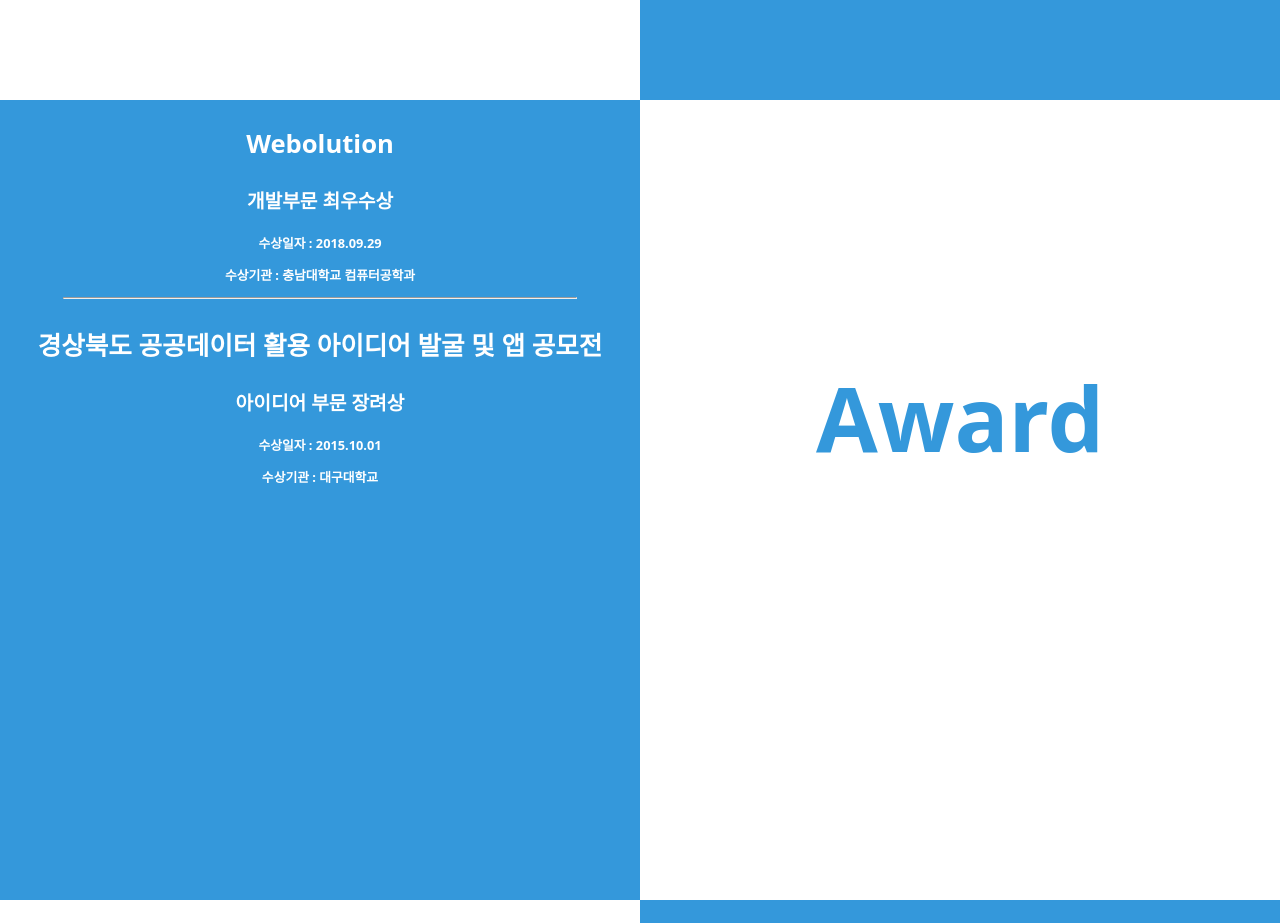
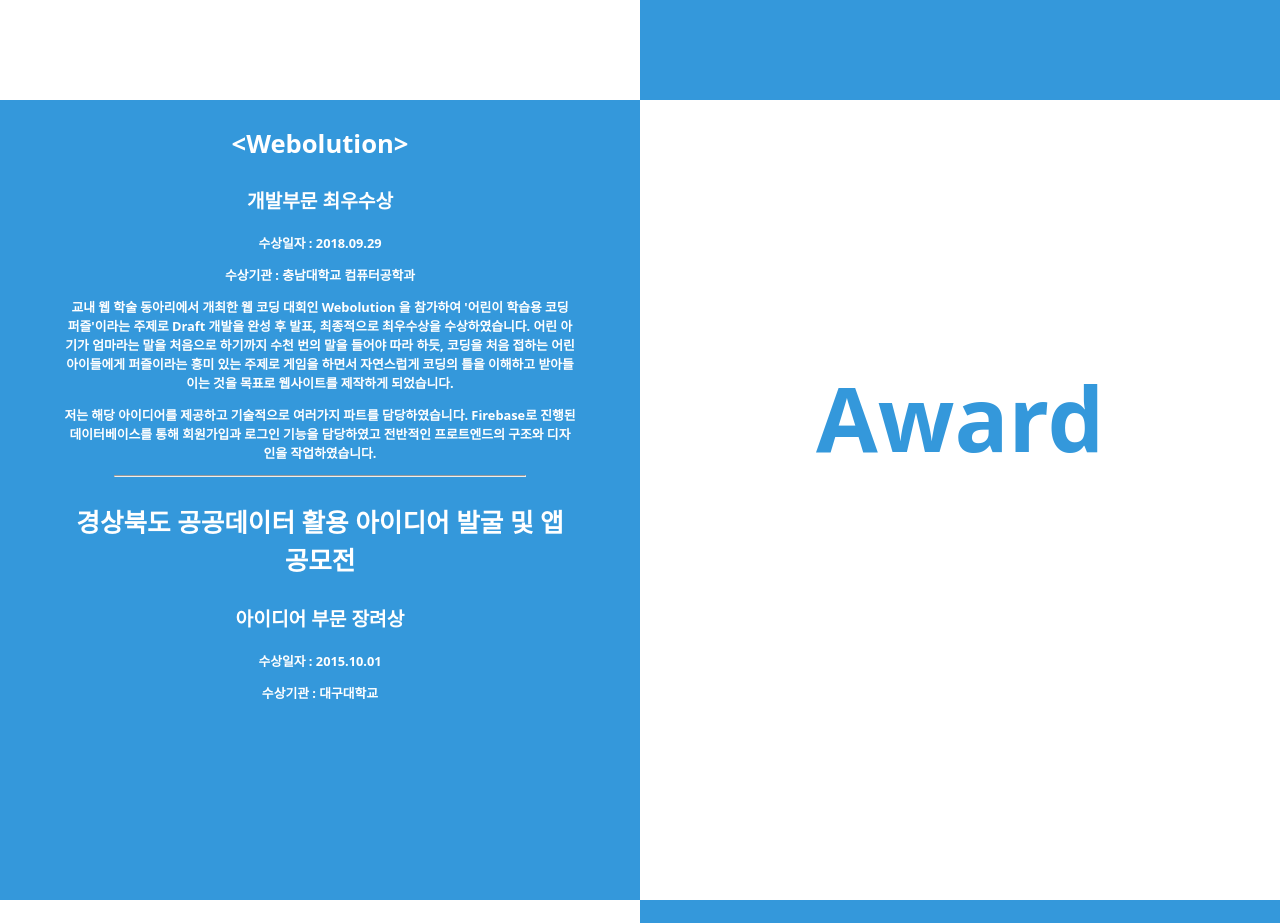
Before and after one commit to NamJinWoo/portfolio, a React (Create React App) app: page / in a window 1280 px wide. Shown: the part 3100-4023 px from the top of the page. Built offline with nearby package versions, Linux system fonts and the light colour scheme.

Commit message:
add award

```diff
--- a/src/css/Award.css
+++ b/src/css/Award.css
@@ -23,6 +23,11 @@
     height: 100vh;
     margin: 0;
     display: inline-block;
+}
+
+.award_content_container{
+  width: 80%;
+  margin: auto;
 }
 
 .award_title {
--- a/src/portfolio/Award.js
+++ b/src/portfolio/Award.js
@@ -7,10 +7,22 @@
             <div className="award_left_content">
                 <div className="award_content_container">
                     <div className="award_content">
-                        <h3 className="award_content_title">Webolution</h3>
+                        <h3 className="award_content_title">&lt;Webolution&gt;</h3>
                         <p className="award_content_company">개발부문 최우수상</p>
                         <p className="award_content_desc">수상일자 : 2018.09.29</p>
                         <p className="award_content_desc">수상기관 : 충남대학교 컴퓨터공학과</p>
+                        <p className="award_content_desc">
+                            교내 웹 학술 동아리에서 개최한 웹 코딩 대회인 Webolution 을 참가하여
+                            '어린이 학습용 코딩 퍼즐'이라는 주제로 Draft 개발을 완성 후 발표, 최종적으로 최우수상을 수상하였습니다.
+                            어린 아기가 엄마라는 말을 처음으로 하기까지 수천 번의 말을 들어야 따라 하듯,
+                            코딩을 처음 접하는 어린아이들에게 퍼즐이라는 흥미 있는 주제로 게임을 하면서 자연스럽게
+                            코딩의 틀을 이해하고 받아들이는 것을 목표로 웹사이트를 제작하게 되었습니다.
+                        </p>
+                        <p className="award_content_desc">
+                            저는 해당 아이디어를 제공하고 기술적으로 여러가지 파트를 담당하였습니다.
+                            Firebase로 진행된 데이터베이스를 통해 회원가입과 로그인 기능을 담당하였고
+                            전반적인 프로트엔드의 구조와 디자인을 작업하였습니다.
+                        </p>
                     </div>
                     <hr></hr>
                     <div className="award_content">
```
